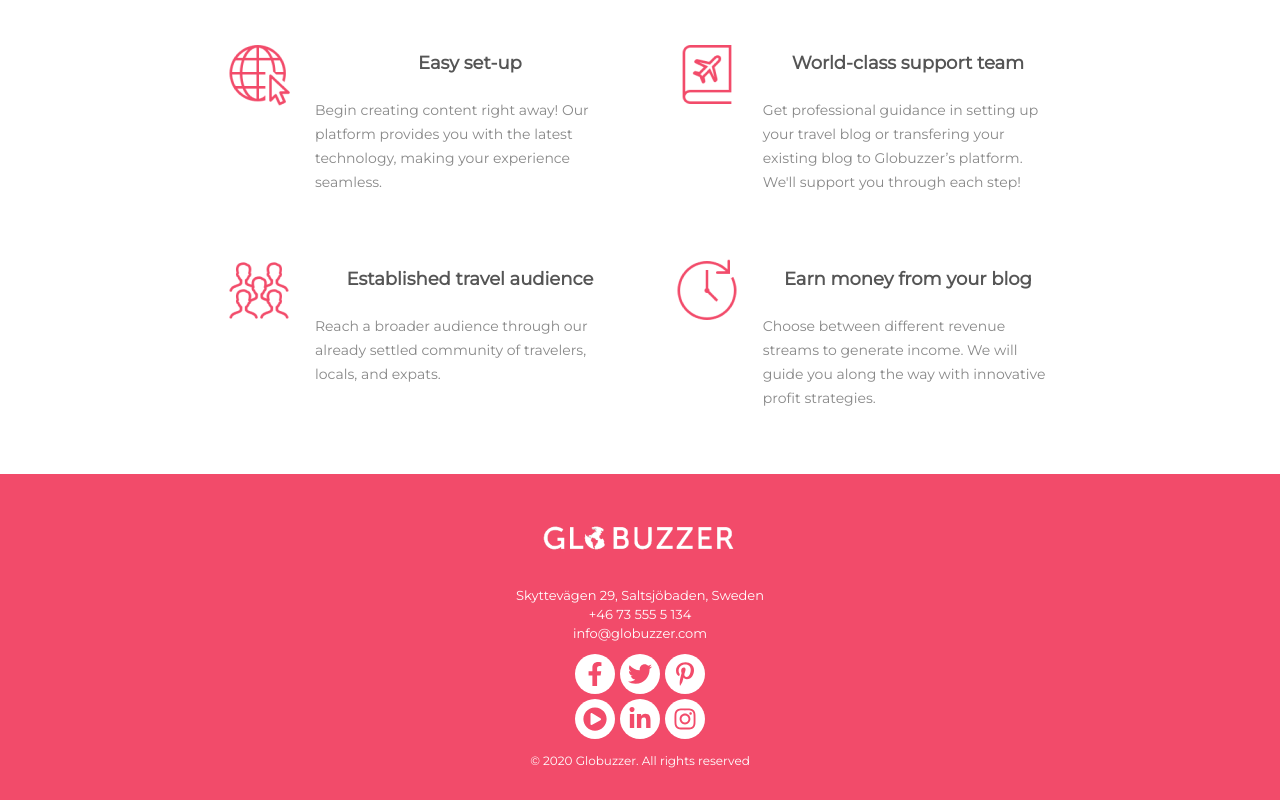
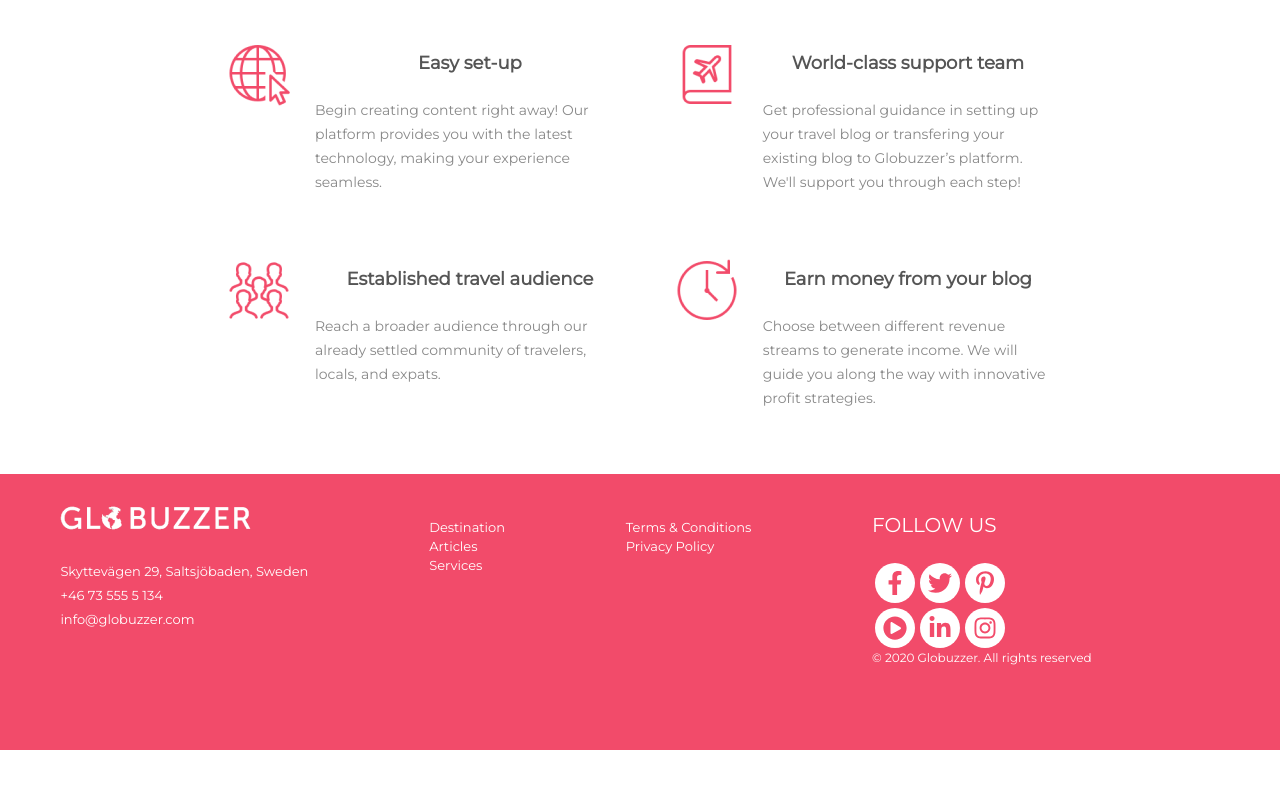
Before and after one commit to tarcea/why-globuzzer, a React (Create React App) app: page / in a window 1280 px wide. Shown: the part 306-1106 px from the top of the page. After the commit the page ends 1056 px from the top, so only its background shows below. Built offline with nearby package versions, Linux system fonts and the light colour scheme.

Commit message:
media queries

```diff
--- a/src/components/Footer/Footer.css
+++ b/src/components/Footer/Footer.css
@@ -21,7 +21,7 @@ a {
 .footer-addresse {
   display: flex;
   flex-direction: column;
-  align-items: start;
+  align-items: flex-start;
   width: 100%;
   padding-top: 30px;
   line-height: 3;
@@ -35,7 +35,7 @@ a {
 .link-column {
   display: flex;
   flex-direction: column;
-  align-items: start;
+  align-items: flex-start;
   padding-top: 30px;
 }
 
--- a/src/components/Footer/Footer.js
+++ b/src/components/Footer/Footer.js
@@ -6,17 +6,20 @@ import { useMediaQuery } from 'react-responsive';
 
 const Footer = () => {
   const isDesktopOrLaptop = useMediaQuery({
-    query: '(min-device-width: 1224px)'
-  })
+    query: '(min-device-width: 76.5em)'
+  });
   const isBigScreen = useMediaQuery({
-    query: '(min-device-width: 1824px)' })
+    query: '(min-device-width: 114em)' });
+  const isTabletOrMobile = useMediaQuery({
+    query: '(max-width: 1224px)' });
+
   return (
     <div className="footer-container">
-    {isDesktopOrLaptop || isBigScreen ? (
+    {console.log(isTabletOrMobile)}
+    {!isTabletOrMobile ? (
         <FooterContact />
       ) :
-
-    (<FooterContactMobile />)
+    <FooterContactMobile />
   }
     </div>
   );
--- a/src/components/Footer/FooterContactMobile.js
+++ b/src/components/Footer/FooterContactMobile.js
@@ -7,18 +7,18 @@ import './FooterMobile.css';
 const FooterContactMobile = () => {
 
   return (
-    <div className="footer-contact">
-      <div className="link-column">
+    <div className="footer-mobile">
+      <div className="mobile-column">
         <div className="footer-logo">
           <img src={logo} alt="" />
         </div>
-        <div className="footer-address">
+        <div className="mobile-address">
           <a href="https://globuzzer.com/#section_newcity">Skyttevägen 29, Saltsjöbaden, Sweden</a>
           <a href="https://globuzzer.com/#section_newcity">+46 73 555 5 134</a>
           <a href="https://globuzzer.com/#section_newcity">info@globuzzer.com</a>
         </div>
       </div>
-      <div className="footer-icons">
+      <div className="mobile-icons">
         <ContactIcons />
       </div>
       <div className="footer-copyright">
--- a/src/components/Footer/FooterMobile.css
+++ b/src/components/Footer/FooterMobile.css
@@ -59,12 +59,12 @@ a {
 
 /*FooterContact*/
 
-.link-column {
+.mobile-column {
   display: flex;
   flex-direction: column;
 }
 
-.link-column a {
+.mobile-column a {
   font-family: Montserrat;
   font-style: normal;
   font-weight: 500;
@@ -73,7 +73,7 @@ a {
   color: #FFFFFF;
 }
 
-.footer-contact {
+.footer-mobile {
   height: 326px;
   background: #F24B6A;
   display: flex;
@@ -87,7 +87,7 @@ a {
   margin: auto auto 30px;
 }
 
-.footer-address {
+.mobile-address {
   display: flex;
   flex-direction: column;
   align-items: center;
@@ -101,7 +101,7 @@ a {
 }
 
 /*ICONS SOCIALMEDIA*/
-.contact-icons {
+.mobile-icons {
    width: 135px;
    height: 90px;
    color: #F24B6A;
@@ -112,7 +112,7 @@ a {
    justify-items: center;
 }
 
-.contact-icons a {
+.mobile-icons a {
   color: #F24B6A;
 }
 
```
